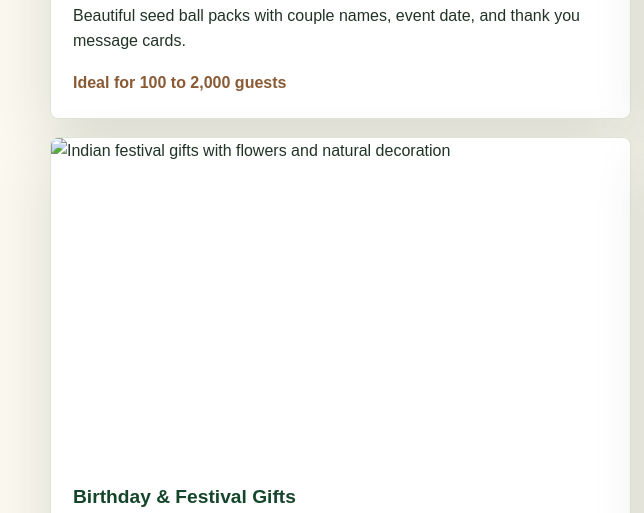
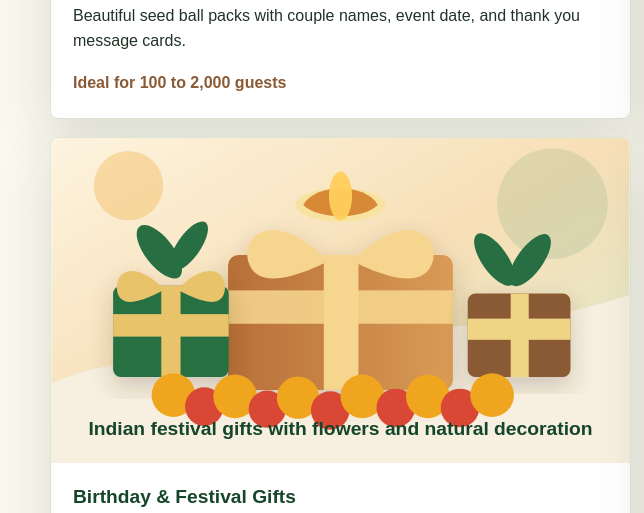
Before and after one commit to Terraball/Terraball, a plain HTML site: page index.html in a window 1280 px wide. Shown: the part 3413-3926 px from the top of the page, 0-644 px from the left. Drawn offline with Linux system fonts and the light colour scheme.

Commit message:
Update index.html

```diff
--- a/index.html
+++ b/index.html
@@ -145,7 +145,7 @@
             </div>
           </article>
           <article class="product-card">
-            <img src="assets/indian-festival-gifts.svg" alt="Indian festival gifts with flowers and natural decoration">
+            <img src="indian-festival-gifts.svg" alt="Indian festival gifts with flowers and natural decoration">
             <div>
               <h3>Birthday & Festival Gifts</h3>
               <p>Thoughtful return gifts for birthdays, Ganesh festival, Diwali, and family functions.</p>
@@ -369,6 +369,7 @@
           </label>
           <label>Seed Category
             <select name="Seed Category" data-seed-category required>
+                          <option value="">Select seed type</option>
               <option>Vegetable Seeds</option>
               <option>Flower Seeds</option>
               <option>Fruit Seeds</option>
```
